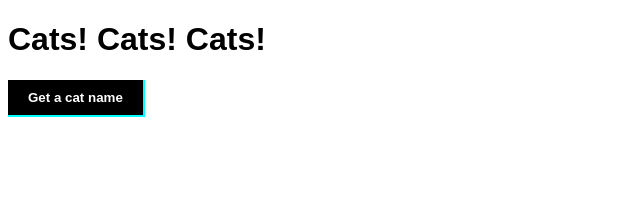
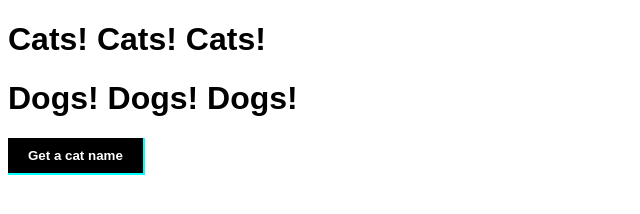
Before and after one commit to daquancartwright/deployment-demo, a website: page public/index.html in a window 1280 px wide. Shown: the whole page, without its empty margins (0-640 px from the left). Drawn offline with Linux system fonts and the light colour scheme.

Commit message:
Pull addition

```diff
--- a/public/index.html
+++ b/public/index.html
@@ -10,6 +10,7 @@
 <body>
     <header>
         <h1>Cats! Cats! Cats!</h1>
+        <h1>Dogs! Dogs! Dogs!</h1>
     </header>
 
     <button>Get a cat name</button>
--- a/server/server.js
+++ b/server/server.js
@@ -3,6 +3,7 @@ const app = express()
 const path = require('path')
 
 app.use(express.static(`public`))
+app.use(express.json())
 
 app.get('/',(req,res) => {
     res.sendFile(path.join(__dirname,'../public/index.html'))
```
